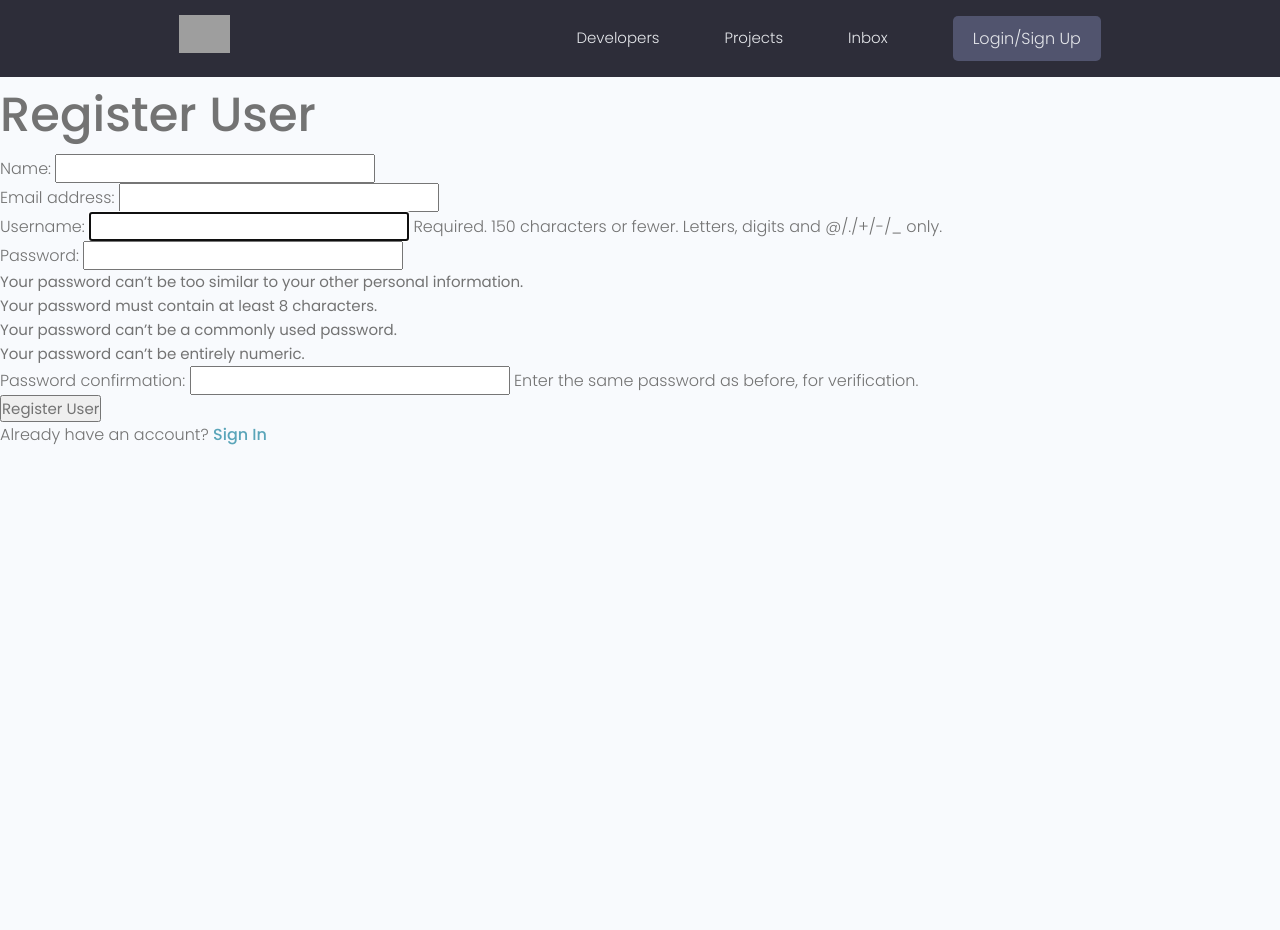
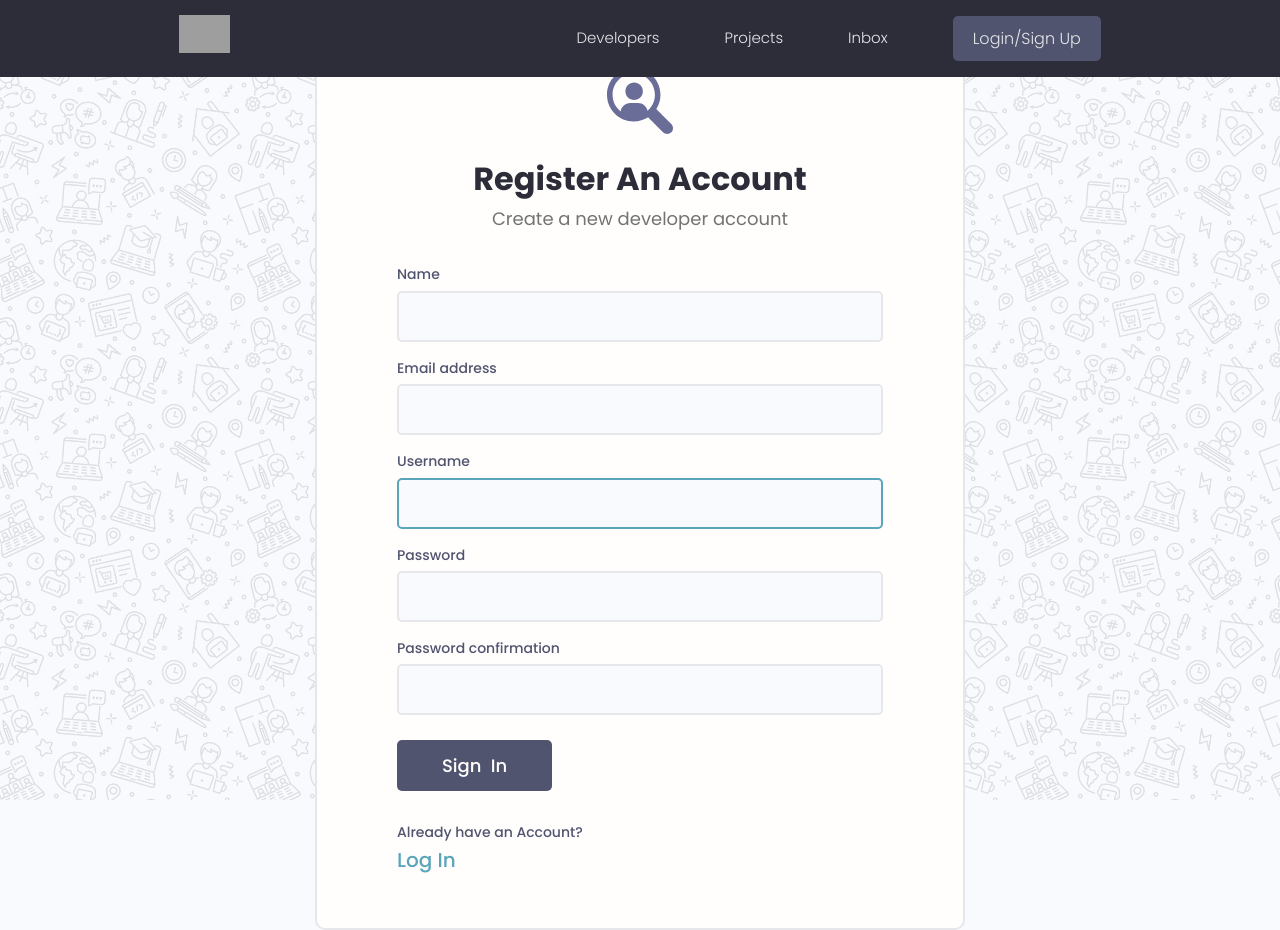
Before and after one commit to Omurkan819/devsearch, a Django app: page /register/ in a window 1280 px wide. Before the commit the page ends 445 px from the top, so only its background shows below. Run offline with Django 3.2, Linux system fonts and the light colour scheme; some libraries are stand-ins or nearby versions; grey boxes are pictures that could not be loaded.

Commit message:
20.Styling login and register page

```diff
--- a/static/uikit/app.js
+++ b/static/uikit/app.js
@@ -2,3 +2,12 @@
 document.addEventListener('DOMContentLoaded', function () {
   hljs.highlightAll();
 });
+
+let alertWrapper = document.querySelector('.alert')
+let alertClose = document.querySelector('.alert__close')
+
+if(alertWrapper) {
+  alertClose.addEventListener('click', () =>
+    alertWrapper.getElementsByClassName.display = 'none'
+  )
+}
--- a/templates/main.html
+++ b/templates/main.html
@@ -22,17 +22,27 @@
 <body>
     {% include 'navbar.html' %}
 
-    {% if messages %}
+    <!-- {% if messages %}
     <ul class="messages">
         {% for message in messages %}
         <li{% if message.tags %} class="{{ message.tags }}" {% endif %}>{{ message }}</li>
         {% endfor %}
     </ul>
+    {% endif %} -->
+
+    {% if messages %}
+        {% for message in messages %}
+            <div class="alert alert--{{message.tags}}">
+                <p class="alert__message">{{message}}</p>
+                <button class="alert__close">x</button>
+            </div>
+        {% endfor %}
     {% endif %}
 
     {% block content %}
     {% endblock content %}
 
 </body>
+<script src="{% static 'uikit/app.js' %}"></script>
 
 </html>
--- a/users/forms.py
+++ b/users/forms.py
@@ -9,3 +9,9 @@ class CustomUserCreationForm(UserCreationForm):
         labels = {
             'first_name': 'Name'
         }
+
+    def __init__(self, *args, **kwargs):
+        super(CustomUserCreationForm, self).__init__(*args, **kwargs)
+
+        for name, field in self.fields.items():
+            field.widget.attrs.update({'class': 'input'})
--- a/users/templates/users/login_register.html
+++ b/users/templates/users/login_register.html
@@ -1,25 +1,95 @@
 {% extends 'main.html' %}
+
+{% load static %}
 
 {% block content %}
 
 {% if page == 'register' %}
-    <h1>Register User</h1>
-<form method="POST" action="{% url 'register' %}">
-{% csrf_token %}
-{{form.as_p}}
-<input type="submit" value="Register User" />
-</form>
 
-    <p>Already have an account? <a href="{% url 'login' %}">Sign In</a></p>
+<div class="auth">
+    <div class="card">
+      <div class="auth__header text-center">
+        <a href="/">
+          <img src="{% static 'images/icon.svg' %}" alt="icon" />
+        </a>
+        <h3>Register An Account</h3>
+        <p>Create a new developer account</p>
+      </div>
+
+      <form method="POST" action="{% url 'register' %}" class="form auth__form">
+        {% csrf_token %}
+
+        {% for field in form %}
+        <div class="form__field">
+          <label for="formInput#text">{{ field.label }} </label>
+          {{ field }}
+
+          {% for error in field.errors %}
+            <p style="color: red;">{{error}}</p>
+          {% endfor %}
+        </div>
+        {% endfor %}
+
+        <div class="auth__actions">
+          <input class="btn btn--sub btn--lg" type="submit" value="Sign  In" />
+        </div>
+      </form>
+      <div class="auth__alternative">
+        <p>Already have an Account?</p>
+        <a href="{% url 'login' %}">Log In</a>
+      </div>
+    </div>
+  </div>
+
+
 {% else %}
-<form action="{% url 'login' %}" method="POST">
-    {% csrf_token %}
-    <input type="text" name="username" placeholder="Username" />
-    <input type="password" name="password" placeholder="Enter password" />
-    <input type="submit" value="Login" />
+<div class="auth">
+    <div class="card">
+      <div class="auth__header text-center">
+        <a href="/">
+          <img src="{% static 'images/icon.svg' %}" alt="icon" />
+        </a>
+        <h3>Account Login</h3>
+        <p>Hello Developer, Welcome Back!</p>
+      </div>
 
-    <p>Don't have an account? <a href="{% url 'register' %}">Sign Up</a></p>
-</form>
+      <form action="{% url 'login' %}" method="POST" class="form auth__form">
+        {% csrf_token %}
+        <!-- Input: Username -->
+        <div class="form__field">
+          <label for="formInput#text">Username: </label>
+          <input
+            class="input input--text"
+            id="formInput#text"
+            type="text"
+            name="username"
+            placeholder="Enter your username..."
+          />
+        </div>
+
+        <!-- Input:Password -->
+        <div class="form__field">
+          <label for="formInput#password">Password: </label>
+          <input
+            class="input input--password"
+            id="formInput#passowrd"
+            type="password"
+            name="password"
+            placeholder="••••••••"
+          />
+        </div>
+        <div class="auth__actions">
+          <input class="btn btn--sub btn--lg" type="submit" value="Log In" />
+          <a href="forgetpassword.html">Forget Password?</a>
+        </div>
+      </form>
+      <div class="auth__alternative">
+        <p>Don’t have an Account?</p>
+        <a href="{% url 'register' %}">Sign Up</a>
+      </div>
+    </div>
+  </div>
+
 {% endif %}
 
 {% endblock content %}
--- a/users/views.py
+++ b/users/views.py
@@ -33,7 +33,7 @@ def loginUser(request):
 
 def logoutUser(request):
     logout(request)
-    messages.error(request, 'User was logged out!')
+    messages.info(request, 'User was logged out!')
     return redirect('login')
 
 def registerUser(request):
```
Also changed, not shown: templates/login.html (added, +67 -0 lines), templates/signup.html (added, +89 -0 lines), db.sqlite3, static/images/icon.svg (added), static/images/pattern.jpg (added).
